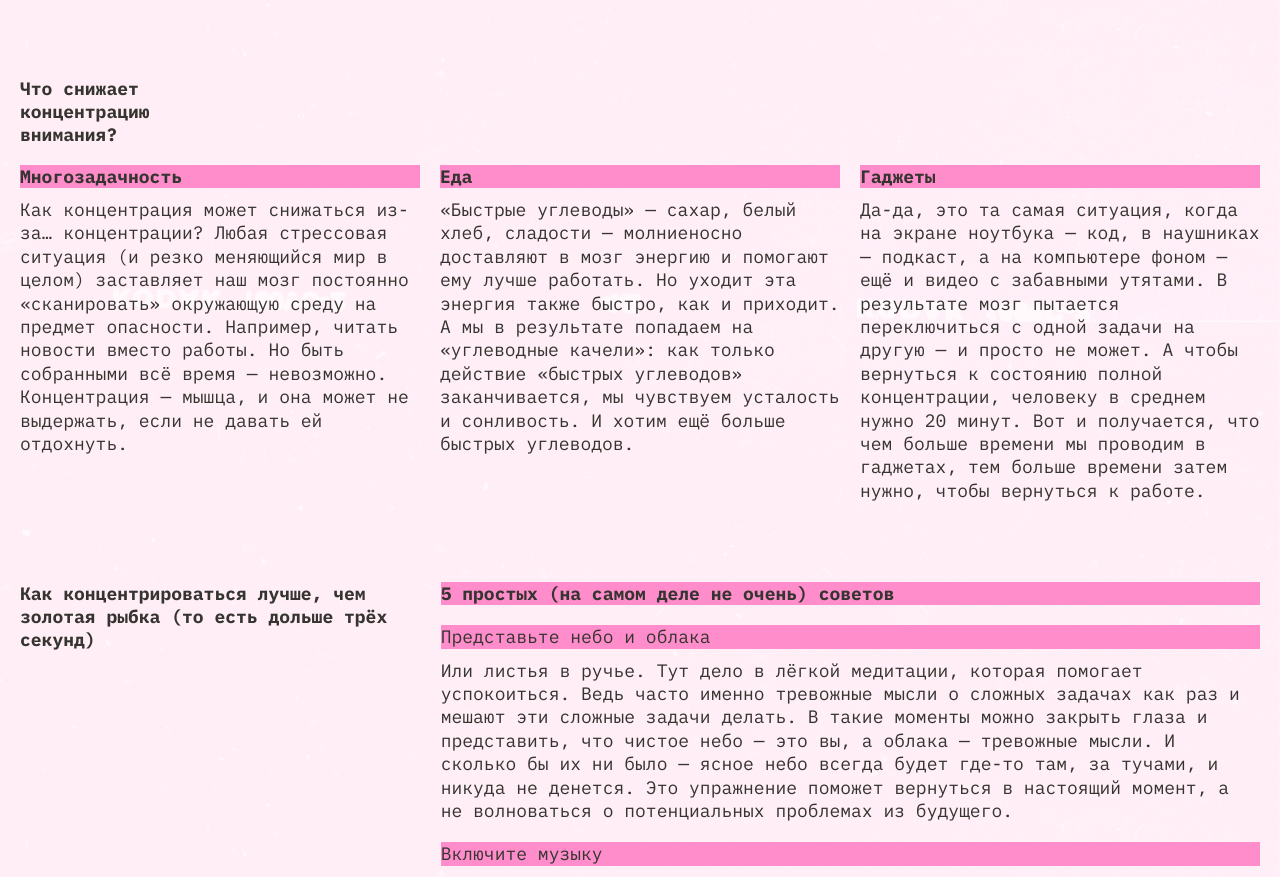
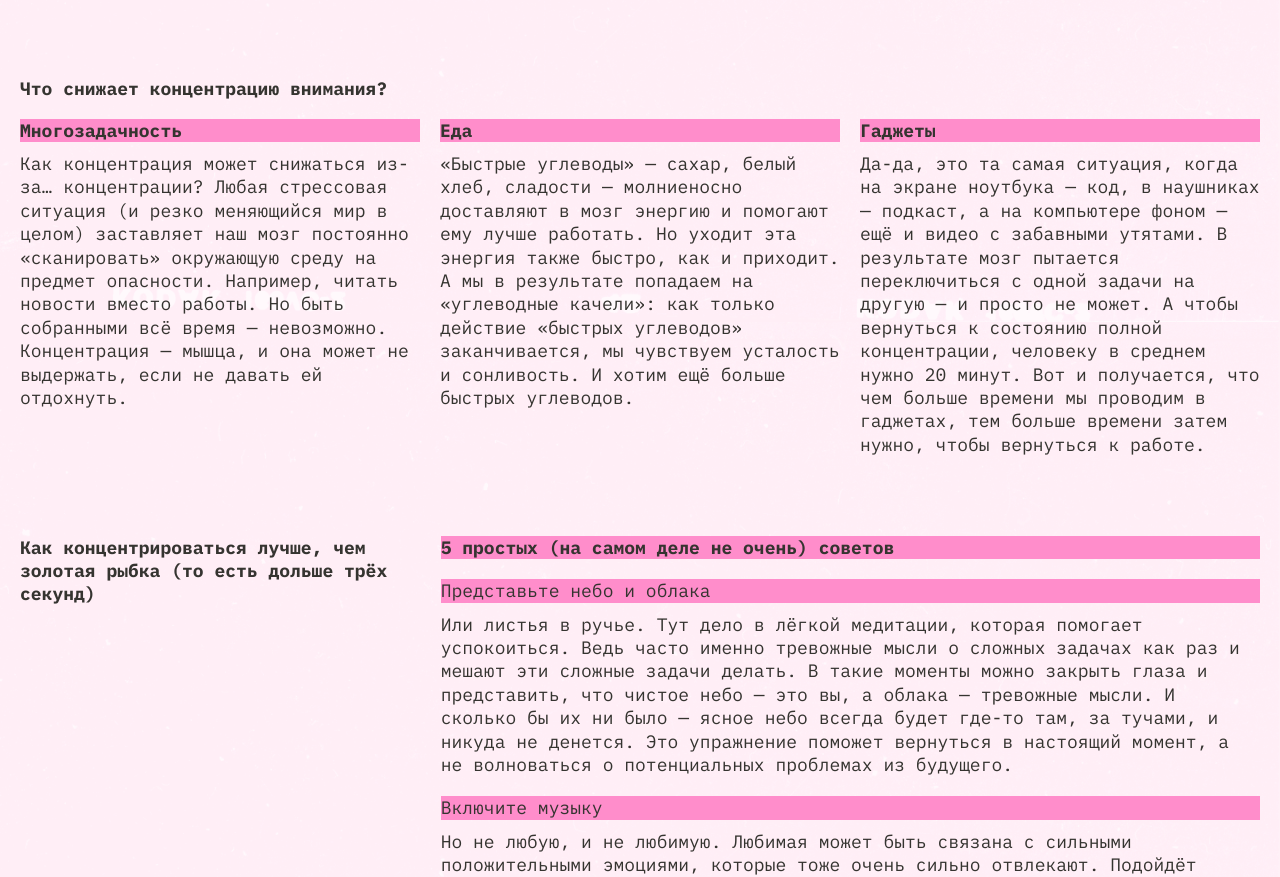
Before and after one commit to MariaBogdanchikova/slozhno-sosredotochitsya-fd, a plain HTML site: page index.html in a window 1280 px wide. Shown: the part 1278-2155 px from the top of the page. Drawn offline with Linux system fonts and the light colour scheme.

Commit message:
change_1024_2

```diff
--- a/styles/style.css
+++ b/styles/style.css
@@ -4,7 +4,6 @@
   display: flex;
   flex-direction: column;
   gap: var(--gap-size, 40px);
-  font-family: "IBM Plex mono", serif, monospace;
   background-repeat: no-repeat;
   background-position: top center;
   background-size: cover;
@@ -299,7 +298,7 @@
     gap: 11px;
   }
   .section_title_concentration {
-    grid-template-columns: minmax(min-content, 1fr);
+    grid-template-columns: minmax(max-content, 1fr);
   }
   .text_width {
     inline-size: 50vw;
@@ -373,7 +372,6 @@
     grid-column: span 2;
   }
   .section_title_concentration {
-    display: grid;
     grid-template-columns: min-content;
   }
   .section_advice {
```
